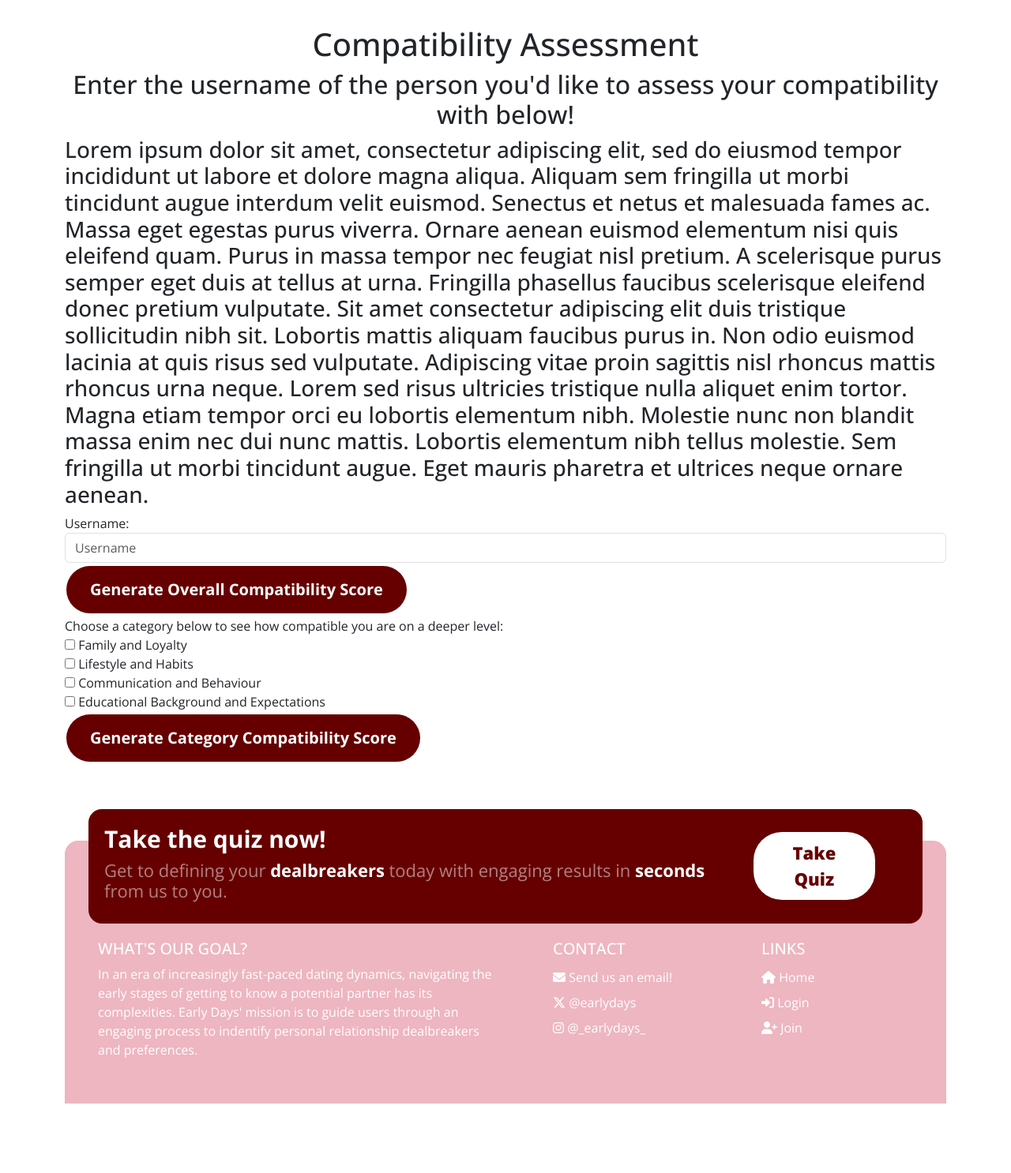
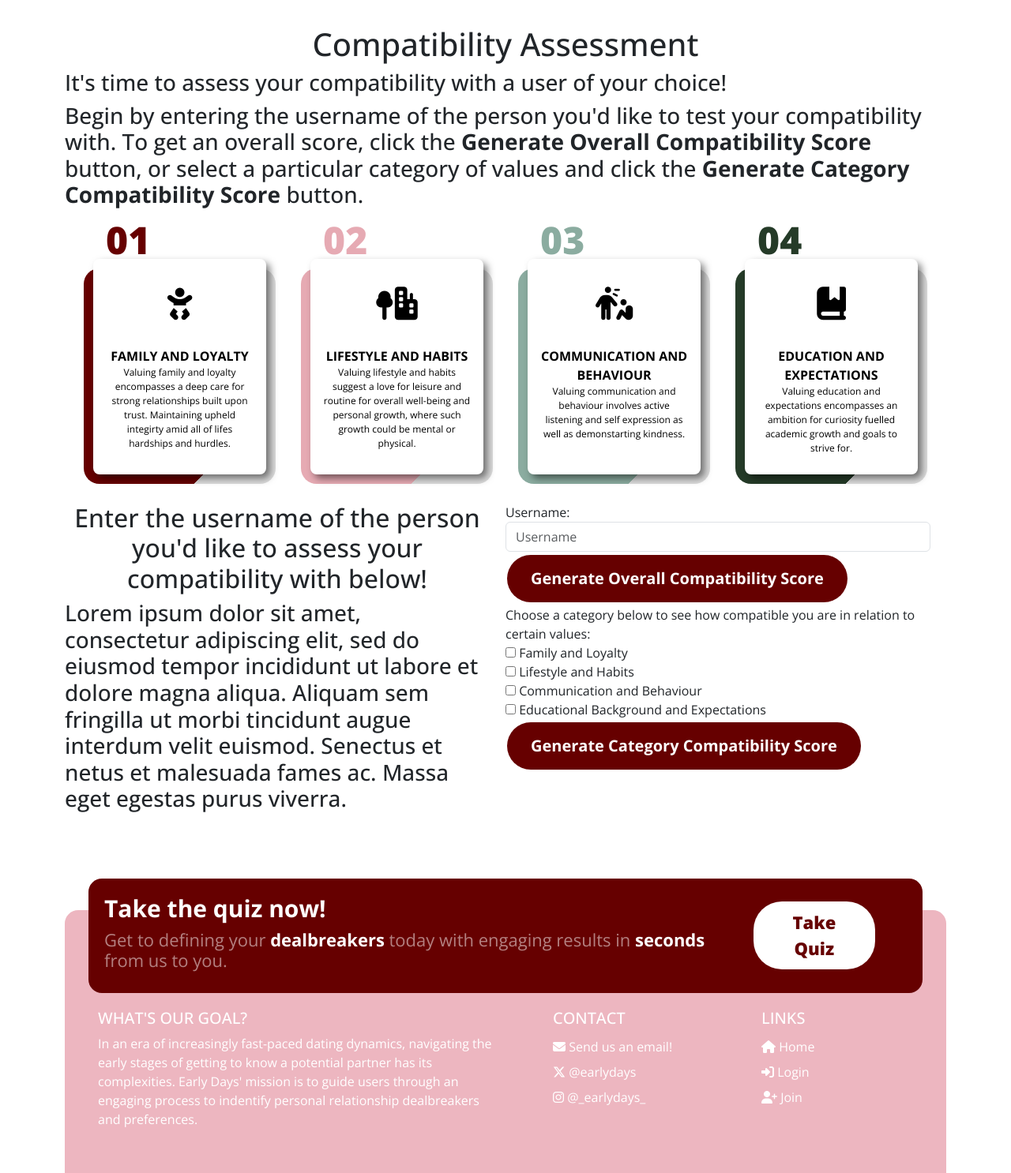
Before and after one commit to SaoirseODonovan/FinalYearProject, a Flask app: page /match in a window 1280 px wide. Shown: the part 84-1570 px from the top of the page at 79% size. Before the commit the page ends 1482 px from the top, so only its background shows below. Run offline with Flask 3, Linux system fonts and the light colour scheme; a user stored in the database is signed in; parts of the project's set-up code (start-up, migrations or seed data) failed here and were passed over; some libraries are stand-ins or nearby versions.

Commit message:
Improved the look of the match.html page
I added an infographic to the match.html page to improve the overall
look. This outlines the different categories of values listed when
calculating the score.

Signed-off-by: Saoirse O'Donovan <saoirseodonovan13@gmail.com>

```diff
--- a/website/static/main.css
+++ b/website/static/main.css
@@ -344,6 +344,87 @@ input[type='radio'] {
   background-color: transparent;
 }
 
+ol {
+  margin: 0;
+  padding: 0;
+  box-sizing: border-box;
+  display: grid;
+  grid-template-columns: repeat(auto-fit, minmax(192px, 1fr));
+  gap: 16px;
+  width: min(1280px, calc(100% - 32px));
+  margin-inline: auto;
+  padding-block: 16px;
+  list-style: none;
+  counter-reset: count;
+}
+
+ol > li {
+  margin: 20px;
+  margin-top: 20px;
+  border-radius: 8px;
+  padding-block: 24px;
+  padding-inline: 16px;
+  color: #0F0F0F;
+  background-color: white;
+  box-shadow: 5px 5px 10px 0px rgba(0, 0, 0, 0.5);
+  position: relative;
+  counter-increment: count;
+}
+
+ol > li::after{
+  content: counter(count, decimal-leading-zero);
+  position: absolute;
+  bottom: 100%;
+  color: var(--color);
+  font-weight: 800;
+  font-size: 48px;
+  line-height: 1;
+}
+ol > li::before{
+  content: "";
+  position: absolute;
+  width: calc(100% + (12px * 2));
+  height: 100%;
+  bottom: calc(12px * -1);
+  left: calc(12px * -1);
+  z-index: -1;
+  border-radius: 20px;
+  background-color: gainsboro;
+  background-image:
+    linear-gradient(to left, gainsboro 24px, transparent 0),
+    linear-gradient(135deg, var(--color) 80%, gainsboro 0);
+}
+
+.fa-icon{
+  font-size: 42px;
+  text-align: center;
+  margin-bottom: 24px;
+}
+
+.top-text {
+  text-transform: uppercase;
+  text-align: center;
+  color: black;
+  font-weight: 700;
+}
+
+.text {
+  color: black;
+  font-size: 12px;
+  text-align: center;
+}
+
+.new-container {
+    display: flex;
+    justify-content: space-between;
+    flex-wrap: wrap;
+}
+
+.left-section, .right-section {
+    width: calc(50% - 20px);
+    margin-right: 20px;
+}
+
 @media (max-width: 600px) {
   .image-container img {
     width: 100%;
@@ -381,4 +462,10 @@ input[type='radio'] {
     flex-direction: column;
     text-align: left;
   }
+
+  .left-section, .right-section {
+    width: 100%;
+    margin-right: 0;
+  }
+
 }
--- a/website/templates/match.html
+++ b/website/templates/match.html
@@ -1,4 +1,5 @@
 {% extends "base.html" %} {% block title %}Early Days | Compatibility Assessment{% endblock %} {% block content_MAIN %}
+<!-- For the values infographic: https://codepen.io/MarkBoots/pen/Yzadapq Accessed March 18, 2024. -->
 <!DOCTYPE html>
 <html lang="en">
     <head>
@@ -16,9 +17,36 @@
     <body style="padding-top: 20px;">
         <div>
             <h1 class="text-center">Compatibility Assessment</h1>
-            <h2 class="text-center">Enter the username of the person you'd like to assess your compatibility with below!
-            </h2>
-            <h3>Lorem ipsum dolor sit amet, consectetur adipiscing elit, sed do eiusmod tempor incididunt ut labore et dolore magna aliqua. Aliquam sem fringilla ut morbi tincidunt augue interdum velit euismod. Senectus et netus et malesuada fames ac. Massa eget egestas purus viverra. Ornare aenean euismod elementum nisi quis eleifend quam. Purus in massa tempor nec feugiat nisl pretium. A scelerisque purus semper eget duis at tellus at urna. Fringilla phasellus faucibus scelerisque eleifend donec pretium vulputate. Sit amet consectetur adipiscing elit duis tristique sollicitudin nibh sit. Lobortis mattis aliquam faucibus purus in. Non odio euismod lacinia at quis risus sed vulputate. Adipiscing vitae proin sagittis nisl rhoncus mattis rhoncus urna neque. Lorem sed risus ultricies tristique nulla aliquet enim tortor. Magna etiam tempor orci eu lobortis elementum nibh. Molestie nunc non blandit massa enim nec dui nunc mattis. Lobortis elementum nibh tellus molestie. Sem fringilla ut morbi tincidunt augue. Eget mauris pharetra et ultrices neque ornare aenean.</h3>
+            <h3>It's time to assess your compatibility with a user of your choice!</h3>
+            <h3 style="padding-bottom: 20px;">Begin by entering the username of the person you'd like to test your compatibility with. To get an overall score, click the <strong>Generate Overall Compatibility Score</strong> button, or select a particular category of values and click the <strong>Generate Category Compatibility Score</strong> button.</h3>
+        <ol>
+            <li style="--color: #660000">
+              <div class="fa-icon"><i class="fa-solid fa-baby" style="color: #000000;"></i></div>
+              <div class="top-text">Family and Loyalty</div>
+              <div class="text">Valuing family and loyalty encompasses a deep care for strong relationships built upon trust. Maintaining upheld integirty amid all of lifes hardships and hurdles.</div>
+            </li>
+            <li style="--color: #E6AAB3">
+              <div class="fa-icon"><i class="fa-solid fa-tree-city" style="color: #000000;"></i></div>
+              <div class="top-text">Lifestyle and Habits</div>
+              <div class="text">Valuing lifestyle and habits suggest a love for leisure and routine for overall well-being and personal growth, where such growth could be mental or physical.</div>
+            </li>
+            <li style="--color: #8BACA0">
+              <div class="fa-icon"><i class="fa-solid fa-person-harassing" style="color: #000000;"></i></div>
+              <div class="top-text">Communication and Behaviour</div>
+              <div class="text">Valuing communication and behaviour involves active listening and self expression as well as demonstarting kindness.</div>
+            </li>
+            <li style="--color: #253B28">
+              <div class="fa-icon"><i class="fa-solid fa-book-bookmark" style="color: #000000;"></i></div>
+              <div class="top-text">Education and Expectations</div>
+              <div class="text">Valuing education and expectations encompasses an ambition for curiosity fuelled academic growth and goals to strive for.</div>
+            </li>
+          </ol>
+        <div class="new-container">
+            <div class="left-section">
+                <h2 class="text-center">Enter the username of the person you'd like to assess your compatibility with below!</h2>
+                <h3 style="padding-bottom: 20px;">Lorem ipsum dolor sit amet, consectetur adipiscing elit, sed do eiusmod tempor incididunt ut labore et dolore magna aliqua. Aliquam sem fringilla ut morbi tincidunt augue interdum velit euismod. Senectus et netus et malesuada fames ac. Massa eget egestas purus viverra.</h3>
+            </div>
+            <div class="right-section">
                 <form method="post" action="{{ url_for('views.scoring') }}">
                     <div class="form-group">
                         <label for="selected_username">Username:</label>
@@ -26,7 +54,7 @@
                         <button type="submit">Generate Overall Compatibility Score</button>
                     </div>
                     <div class="form-group">
-                    <label for="value">Choose a category below to see how compatible you are on a deeper level: </label><br>
+                        <label for="value">Choose a category below to see how compatible you are in relation to certain values: </label><br>
                         <input type="checkbox" id="family_and_loyalty" name="value" value="Family and Loyalty">
                         <label for="family_and_loyalty">Family and Loyalty</label><br>
                         <input type="checkbox" id="lifestyle_and_habits" name="value" value="Lifestyle and Habits">
@@ -38,6 +66,8 @@
                     </div>
                     <button type="submit">Generate Category Compatibility Score</button>
                 </form>
+            </div>
+        </div>
             <div class="center-container">
                 {% if compatibility_score is defined %}
                     <span class="circle {% if compatibility_score >= 70 %}colourOne{% elif compatibility_score >= 50 %}colourTwo{% elif compatibility_score >= 30 %}colourThree{% elif compatibility_score >= 10 %}colourFour{% else %}colourFive{% endif %}">
```
Also changed, not shown: README.md. Lines whose indentation alone changed are shown as unchanged.
